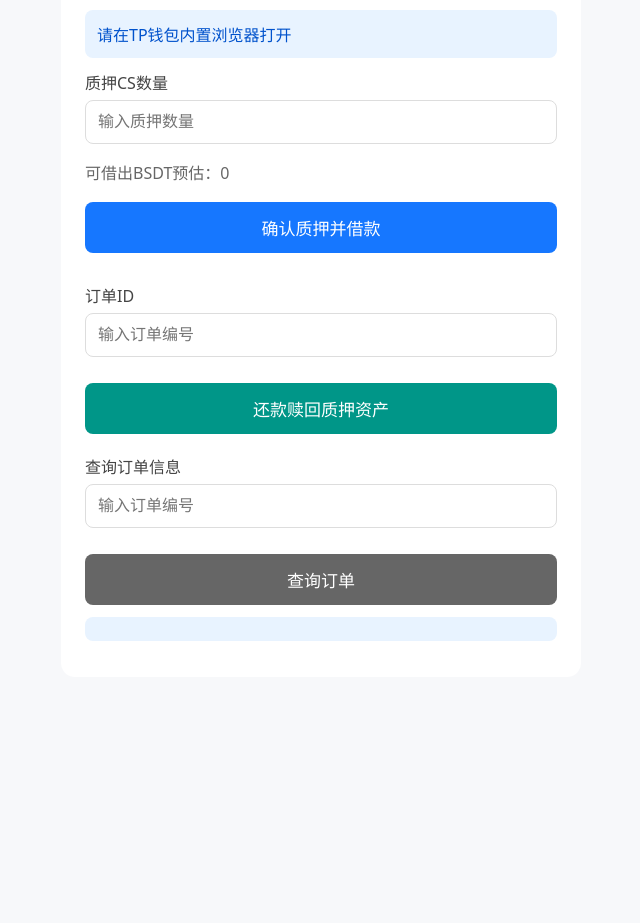
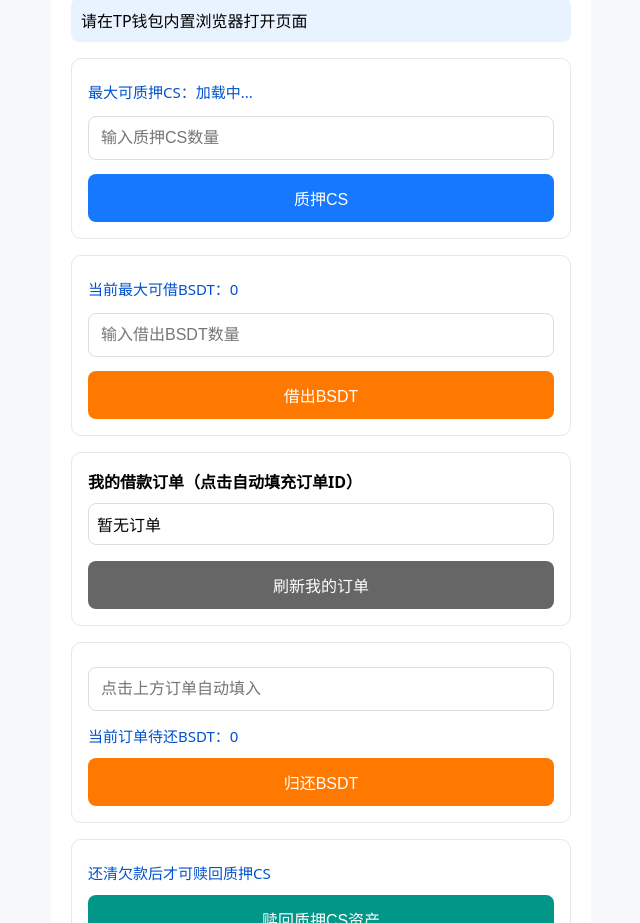
Before and after one commit to jonhsonshao/jiedai, a plain HTML site: page index.html in a window 1280 px wide. Shown: the part 93-1016 px from the top of the page, without its empty margins (319-959 px from the left). Before the commit the page ends 800 px from the top, so only its background shows below. Drawn offline with Linux system fonts and the light colour scheme.

Commit message:
Update index.html

```diff
--- a/index.html
+++ b/index.html
@@ -3,149 +3,231 @@
 <head>
 <meta charset="UTF-8">
 <meta name="viewport" content="width=device-width, initial-scale=1.0">
-<title>CS质押借贷</title>
+<title>CS质押借贷系统</title>
 <script src="https://cdn.jsdelivr.net/npm/web3@1.8.2/dist/web3.min.js"></script>
 <style>
 *{box-sizing:border-box;margin:0;padding:0;}
-body{padding:20px;background:#f7f8fa;font-family:system-ui;}
-.wrap{max-width:520px;margin:0 auto;background:#fff;padding:24px;border-radius:14px;}
-h2{text-align:center;margin-bottom:24px;color:#222;}
-.item{margin-bottom:16px;}
-label{display:block;margin-bottom:6px;color:#444;}
-input{width:100%;padding:12px;border:1px solid #ddd;border-radius:8px;font-size:16px;}
-.btn{width:100%;padding:13px;border:none;border-radius:8px;background:#1677ff;color:#fff;font-size:17px;margin-top:10px;cursor:pointer;}
-.tip{background:#e8f3ff;padding:12px;border-radius:8px;margin:12px 0;color:#0052cc;word-break:break-all;}
-.info-text{color:#666;margin:8px 0;}
+body{padding:16px;background:#f7f8fa;font-family:system-ui;}
+.wrap{max-width:540px;margin:0 auto;background:#fff;padding:20px;border-radius:14px;}
+h2{text-align:center;margin-bottom:20px;color:#222;}
+.info-bar{padding:10px;background:#e8f3ff;border-radius:8px;margin-bottom:16px;word-break:break-all;}
+.box-item{border:1px solid #e5e7eb;border-radius:10px;padding:16px;margin-bottom:16px;}
+.tip-text{color:#0052cc;margin:6px 0;font-size:15px;}
+input{width:100%;padding:12px;border:1px solid #ddd;border-radius:8px;margin:8px 0;font-size:16px;}
+button{width:100%;padding:12px;border:0;border-radius:8px;font-size:16px;margin-top:6px;cursor:pointer;}
+.btn-blue{background:#1677ff;color:#fff;}
+.btn-orange{background:#ff7800;color:#fff;}
+.btn-green{background:#009688;color:#fff;}
+.btn-grey{background:#666;color:#fff;}
+.order-item{padding:10px;border-bottom:1px solid #eee;font-size:14px;}
+.order-box{max-height:220px;overflow-y:auto;border:1px solid #ddd;border-radius:8px;padding:8px;margin:10px 0;}
 </style>
 </head>
 <body>
 <div class="wrap">
-<h2>CS质押借贷</h2>
-<div class="tip" id="walletStatus">正在连接钱包...</div>
+<h2>CS质押借贷系统</h2>
+<div class="info-bar" id="walletStatus">正在连接钱包...</div>
 
-<div class="item">
-  <label>质押CS数量</label>
-  <input type="text" id="csInput" placeholder="输入质押数量" oninput="calcBorrow()">
+<!-- 1.质押模块 -->
+<div class="box-item">
+  <div class="tip-text" id="pledgeTip">最大可质押CS：加载中...</div>
+  <input type="text" id="pledgeAmount" placeholder="输入质押CS数量">
+  <button class="btn-blue" onclick="doPledge()">质押CS</button>
 </div>
 
-<div class="info-text">
-  可借出BSDT预估：<span id="borrowPreview">0</span>
+<!-- 2.借贷模块 -->
+<div class="box-item">
+  <div class="tip-text" id="borrowTip">当前最大可借BSDT：0</div>
+  <input type="text" id="borrowAmount" placeholder="输入借出BSDT数量">
+  <button class="btn-orange" onclick="doBorrow()">借出BSDT</button>
 </div>
 
-<button class="btn" onclick="doPledge()">确认质押并借款</button>
+<!-- 3.我的订单列表 -->
+<div class="box-item">
+  <h4>我的借款订单（点击自动填充订单ID）</h4>
+  <div class="order-box" id="orderListBox">暂无订单</div>
+  <button class="btn-grey" onclick="loadMyOrders()">刷新我的订单</button>
+</div>
 
-<div class="item" style="margin-top:30px;">
-  <label>订单ID</label>
-  <input type="text" id="orderIdInput" placeholder="输入订单编号">
+<!-- 4.第一步：归还BSDT -->
+<div class="box-item">
+  <input type="text" id="selectedOrderId" readonly placeholder="点击上方订单自动填入">
+  <div class="tip-text" id="repayTip">当前订单待还BSDT：0</div>
+  <button class="btn-orange" onclick="doRepayOnly()">归还BSDT</button>
 </div>
-<button class="btn" style="background:#009688;" onclick="doRepay()">还款赎回质押资产</button>
 
-<div class="item" style="margin-top:20px;">
-  <label>查询订单信息</label>
-  <input type="text" id="queryOrderId" placeholder="输入订单编号">
+<!-- 5.第二步：赎回CS -->
+<div class="box-item">
+  <div class="tip-text">还清欠款后才可赎回质押CS</div>
+  <button class="btn-green" onclick="doRedeemOnly()">赎回质押CS资产</button>
 </div>
-<button class="btn" style="background:#666;" onclick="queryOrder()">查询订单</button>
-<div class="tip" id="orderResult"></div>
+
+<!-- 订单查询 -->
+<div class="box-item">
+  <input type="text" id="queryOid" placeholder="手动输入订单ID查询">
+  <button class="btn-grey" onclick="queryOrder()">查看订单详情</button>
+  <div class="info-bar" id="orderResult"></div>
+</div>
 </div>
 
 <script>
-// =========固定配置（已写死，用户无需填写）=========
-const CS_CONTRACT = "0x858427abE7e4fa912D26E1e2E8851D5260F0d36e";
-const CONTRACT_ADDRESS = "0x6Fa9eB0038912efAC67baCDC0dfbB9Db26ec73D6"; // 部署后把借贷合约地址填在这里
+// 固化全部合约地址
+const CS_ADDR = "0x858427abE7e4fa912D26E1e2E8851D5260F0d36e";
+const BSDT_ADDR = "0x177401f63A997f65137c52e1178863284f455091";
+const CONTRACT = "0x6Fa9eB0038912efAC67baCDC0dfbB9Db26ec73D6";
 const RPC = "https://bsc-dataseed1.binance.org/";
 
-const CONTRACT_ABI = [
+const ABI_CONTRACT = [
   {"inputs":[{"internalType":"uint256","name":"csAmount","type":"uint256"}],"name":"pledgeAndBorrow","outputs":[],"stateMutability":"nonpayable","type":"function"},
   {"inputs":[{"internalType":"uint256","name":"orderId","type":"uint256"}],"name":"repayAndRedeem","outputs":[],"stateMutability":"nonpayable","type":"function"},
-  {"inputs":[{"internalType":"uint256","name":"orderId","type":"uint256"}],"name":"getOrder","outputs":[{"internalType":"address","name":"user","type":"address"},{"internalType":"uint256","name":"pledgeCS","type":"uint256"},{"internalType":"uint256","name":"loanBSDT","type":"uint256"},{"internalType":"uint256","name":"startTime","type":"uint256"},{"internalType":"bool","name":"isLiquidated","type":"bool"}],"stateMutability":"view","type":"function"},
-  {"inputs":[{"internalType":"uint256","name":"csAmt","type":"uint256"}],"name":"getCSValue","outputs":[{"internalType":"uint256","name":"usdtValue","type":"uint256"}],"stateMutability":"view","type":"function"}
+  {"inputs":[{"internalType":"uint256","name":"csAmt","type":"uint256"}],"name":"getCSValue","outputs":[{"internalType":"uint256","name":"usdtValue","type":"uint256"}],"stateMutability":"view","type":"function"},
+  {"inputs":[{"internalType":"uint256","name":"orderId","type":"uint256"}],"name":"getOrder","outputs":[{"internalType":"address","name":"user","type":"address"},{"internalType":"uint256","name":"pledgeCS","type":"uint256"},{"internalType":"uint256","name":"loanBSDT","type":"uint256"},{"internalType":"uint256","name":"startTime","type":"uint256"},{"internalType":"bool","name":"isLiquidated"}],"stateMutability":"view","type":"function"},
+  {"inputs":[],"name":"ordersLength","outputs":[{"internalType":"uint256","name":"","type":"uint256"}],"stateMutability":"view","type":"function"}
 ];
 
-const ERC20_ABI = [
-  {"constant":false,"inputs":[{"name":"_spender","type":"address"},{"name":"_value","type":"uint256"}],"name":"approve","outputs":[{"name":"","type":"bool"}],"type":"function"}
+const ABI_ERC20 = [
+  {"constant":false,"inputs":[{"name":"_spender","type":"address"},{"name":"_value","type":"uint256"}],"name":"approve","outputs":[{"name":"","type":"bool"}],"type":"function"},
+  {"constant":true,"inputs":[{"name":"_owner","type":"address"}],"name":"balanceOf","outputs":[{"name":"","type":"uint256"}],"type":"function"}
 ];
 
-let web3;
-let contract;
-let csToken;
-let userAddr;
+let web3, userAddr, lendContract, csToken, bsdtToken;
 
-// 初始化钱包
-async function init(){
-  if(!window.ethereum){
-    document.getElementById("walletStatus").innerText = "请在TP钱包内置浏览器打开";
+async function init() {
+  if (!window.ethereum) {
+    document.getElementById("walletStatus").innerText = "请在TP钱包内置浏览器打开页面";
     return;
   }
   web3 = new Web3(window.ethereum);
-  await window.ethereum.request({method:"eth_requestAccounts"});
+  await window.ethereum.request({ method: "eth_requestAccounts" });
   const accounts = await web3.eth.getAccounts();
   userAddr = accounts[0];
   document.getElementById("walletStatus").innerText = "已连接钱包：" + userAddr;
-  contract = new web3.eth.Contract(CONTRACT_ABI, CONTRACT_ADDRESS);
-  csToken = new web3.eth.Contract(ERC20_ABI, CS_CONTRACT);
+
+  lendContract = new web3.eth.Contract(ABI_CONTRACT, CONTRACT);
+  csToken = new web3.eth.Contract(ABI_ERC20, CS_ADDR);
+  bsdtToken = new web3.eth.Contract(ABI_ERC20, BSDT_ADDR);
+
+  await refreshPledgeMax();
+  await loadMyOrders();
 }
-init();
 
-// 实时计算可借数量 质押价值*60%
-async function calcBorrow(){
-  const numStr = document.getElementById("csInput").value;
-  if(!numStr) return;
+// 质押区：显示钱包CS余额 = 最大可质押数量
+async function refreshPledgeMax(){
+  const balWei = await csToken.methods.balanceOf(userAddr).call();
+  const num = web3.utils.fromWei(balWei, "ether");
+  document.getElementById("pledgeTip").innerText = "最大可质押CS：" + num;
+}
+
+// 输入质押数量，自动刷新最大可借贷额度
+document.getElementById("pledgeAmount").oninput = async function(){
+  const val = this.value;
+  if(!val){
+    document.getElementById("borrowTip").innerText = "当前最大可借BSDT：0";
+    return;
+  }
   try{
-    const weiVal = web3.utils.toWei(numStr, "ether");
-    const usdtVal = await contract.methods.getCSValue(weiVal).call();
-    const borrowWei = Math.floor(Number(usdtVal) * 0.6);
-    const borrowNum = web3.utils.fromWei(String(borrowWei), "ether");
-    document.getElementById("borrowPreview").innerText = borrowNum;
+    const wei = web3.utils.toWei(val,"ether");
+    const usdtWei = await lendContract.methods.getCSValue(wei).call();
+    const borrowWei = BigInt(usdtWei) * 60n / 100n;
+    const borrowNum = web3.utils.fromWei(borrowWei.toString(),"ether");
+    document.getElementById("borrowTip").innerText = "当前最大可借BSDT：" + borrowNum;
   }catch(e){
-    document.getElementById("borrowPreview").innerText = "计算失败";
+    document.getElementById("borrowTip").innerText = "当前最大可借BSDT：计算失败";
+  }
+};
+
+// 质押CS：先授权再质押
+async function doPledge() {
+  await init();
+  const num = document.getElementById("pledgeAmount").value.trim();
+  if(!num){alert("填写质押数量");return;}
+  const wei = web3.utils.toWei(num,"ether");
+  try{
+    await csToken.methods.approve(CONTRACT, wei).send({from:userAddr});
+    alert("CS授权完成，确认质押交易");
+    await lendContract.methods.pledgeAndBorrow(wei).send({from:userAddr});
+    alert("质押成功");
+    refreshPledgeMax();
+    loadMyOrders();
+  }catch(e){alert("交易失败");}
+}
+
+async function doBorrow() {
+  alert("当前合约为一次性放款，如需独立借贷接口可以更新合约");
+}
+
+// 加载我的订单列表
+async function loadMyOrders() {
+  const box = document.getElementById("orderListBox");
+  box.innerHTML = "";
+  try{
+    const total = await lendContract.methods.ordersLength().call();
+    let html = "";
+    for(let i=0;i<Number(total);i++){
+      const order = await lendContract.methods.getOrder(i).call();
+      if(order.user.toLowerCase() === userAddr.toLowerCase()){
+        html += `<div class="order-item" onclick="selectOrder(${i})">
+          订单ID:${i} | 质押CS:${web3.utils.fromWei(order.pledgeCS,"ether")} | 借款BSDT:${web3.utils.fromWei(order.loanBSDT,"ether")}
+          ${order.isLiquidated?"【已清算锁定】":"【正常】"}
+        </div>`;
+      }
+    }
+    box.innerHTML = html || "<div class='order-item'>暂无你的借款订单</div>";
+  }catch(err){
+    box.innerHTML = "<div class='order-item'>读取订单失败</div>";
   }
 }
 
-// 质押：先自动授权（额度=质押数量），再执行借款
-async function doPledge(){
+// 选中订单，自动显示待还金额
+async function selectOrder(id){
+  document.getElementById("selectedOrderId").value = id;
+  const order = await lendContract.methods.getOrder(id).call();
+  const debt = web3.utils.fromWei(order.loanBSDT,"ether");
+  document.getElementById("repayTip").innerText = "当前订单待还BSDT：" + debt;
+}
+
+// 第一步：还款，自动授权BSDT
+async function doRepayOnly(){
   await init();
-  const inputVal = document.getElementById("csInput").value.trim();
-  if(!inputVal){
-    alert("请输入质押CS数量");
-    return;
-  }
-  const amountWei = web3.utils.toWei(inputVal, "ether");
+  const oid = document.getElementById("selectedOrderId").value;
+  if(!oid){alert("请先在上方选择订单");return;}
   try{
-    // 第一步自动授权，授权额度等于本次质押数量
-    await csToken.methods.approve(CONTRACT_ADDRESS, amountWei).send({from:userAddr});
-    alert("授权成功，开始质押借款");
-    // 第二步质押借款
-    await contract.methods.pledgeAndBorrow(amountWei).send({from:userAddr});
-    alert("质押完成，BSDT已发放至您钱包");
-  }catch(err){
-    console.error(err);
-    alert("交易失败");
+    const maxWei = web3.utils.toWei("999999999","ether");
+    await bsdtToken.methods.approve(CONTRACT, maxWei).send({from:userAddr});
+    alert("BSDT授权成功，确认还款交易");
+    await lendContract.methods.repayAndRedeem(oid).send({from:userAddr});
+    alert("还款完成");
+    loadMyOrders();
+    document.getElementById("repayTip").innerText = "当前订单待还BSDT：0";
+  }catch(e){
+    alert("还款失败，订单已被清算锁定");
   }
 }
 
-// 还款赎回
-async function doRepay(){
+// 第二步：赎回质押资产
+async function doRedeemOnly(){
   await init();
-  const oid = document.getElementById("orderIdInput").value;
-  if(!oid){
-    alert("填写订单ID");
-    return;
-  }
+  const oid = document.getElementById("selectedOrderId").value;
+  if(!oid){alert("请先选择订单");return;}
   try{
-    await contract.methods.repayAndRedeem(oid).send({from:userAddr});
-    alert("还款成功，已赎回CS代币");
-  }catch(err){
-    alert("赎回失败，可能已达到清算线被锁定");
+    await lendContract.methods.repayAndRedeem(oid).send({from:userAddr});
+    alert("CS质押资产赎回成功");
+    loadMyOrders();
+    refreshPledgeMax();
+  }catch(e){
+    alert("赎回失败，未结清欠款或已清算");
   }
 }
 
-// 查询订单
+// 订单查询
 async function queryOrder(){
   await init();
-  const oid = document.getElementById("queryOrderId").value;
-  const res = await contract.methods.getOrder(oid).call();
-  document.getElementById("orderResult").innerText = JSON.stringify(res,null,2);
+  const oid = document.getElementById("queryOid").value;
+  const data = await lendContract.methods.getOrder(oid).call();
+  document.getElementById("orderResult").innerText = JSON.stringify(data,null,2);
 }
+
+init();
 </script>
 </body>
 </html>
```
